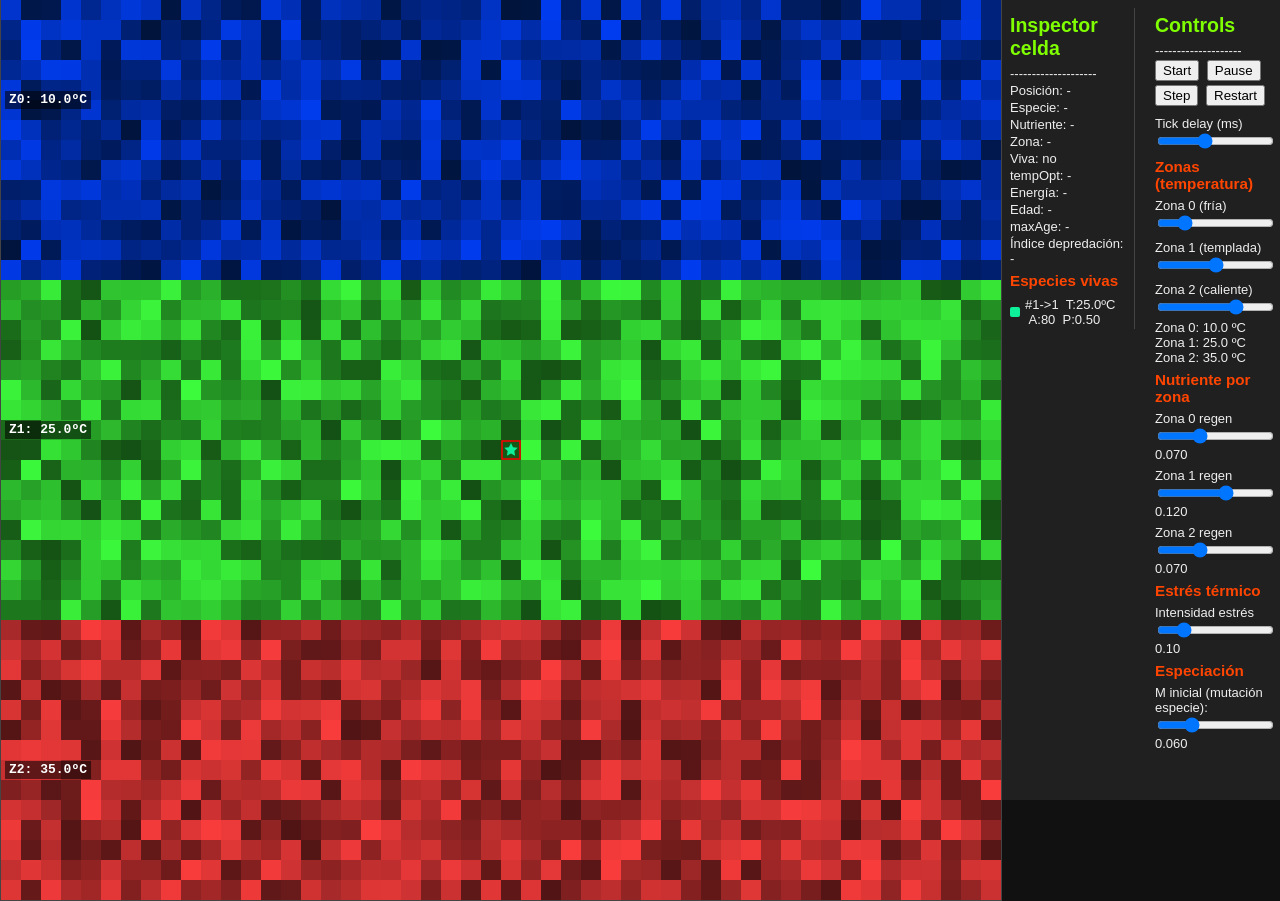
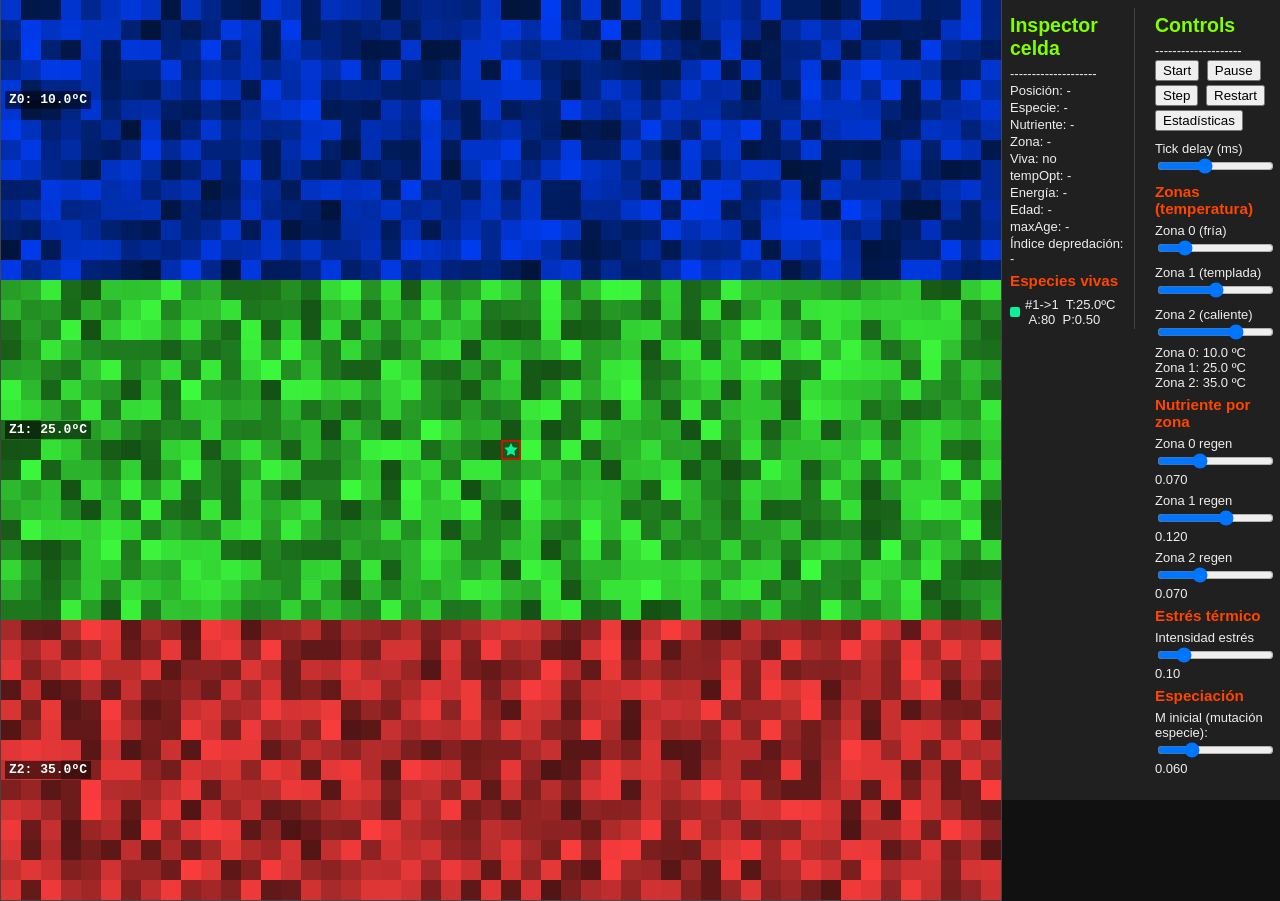
Before and after one commit to tervingo/reabhloid-front, a website built with Vite: page index.html in a window 1280 px wide. Built offline with nearby package versions, Linux system fonts and the light colour scheme; no server answers.

Commit message:
stats button

```diff
--- a/index.html
+++ b/index.html
@@ -118,6 +118,7 @@
         <button id="pause">Pause</button>
         <button id="step">Step</button>
         <button id="restart">Restart</button>
+        <a href="/stats.html"><button type="button">Estadísticas</button></a>
         <label>
           Tick delay (ms)
           <input id="tickDelay" type="range" min="0" max="500" value="200" />
```
